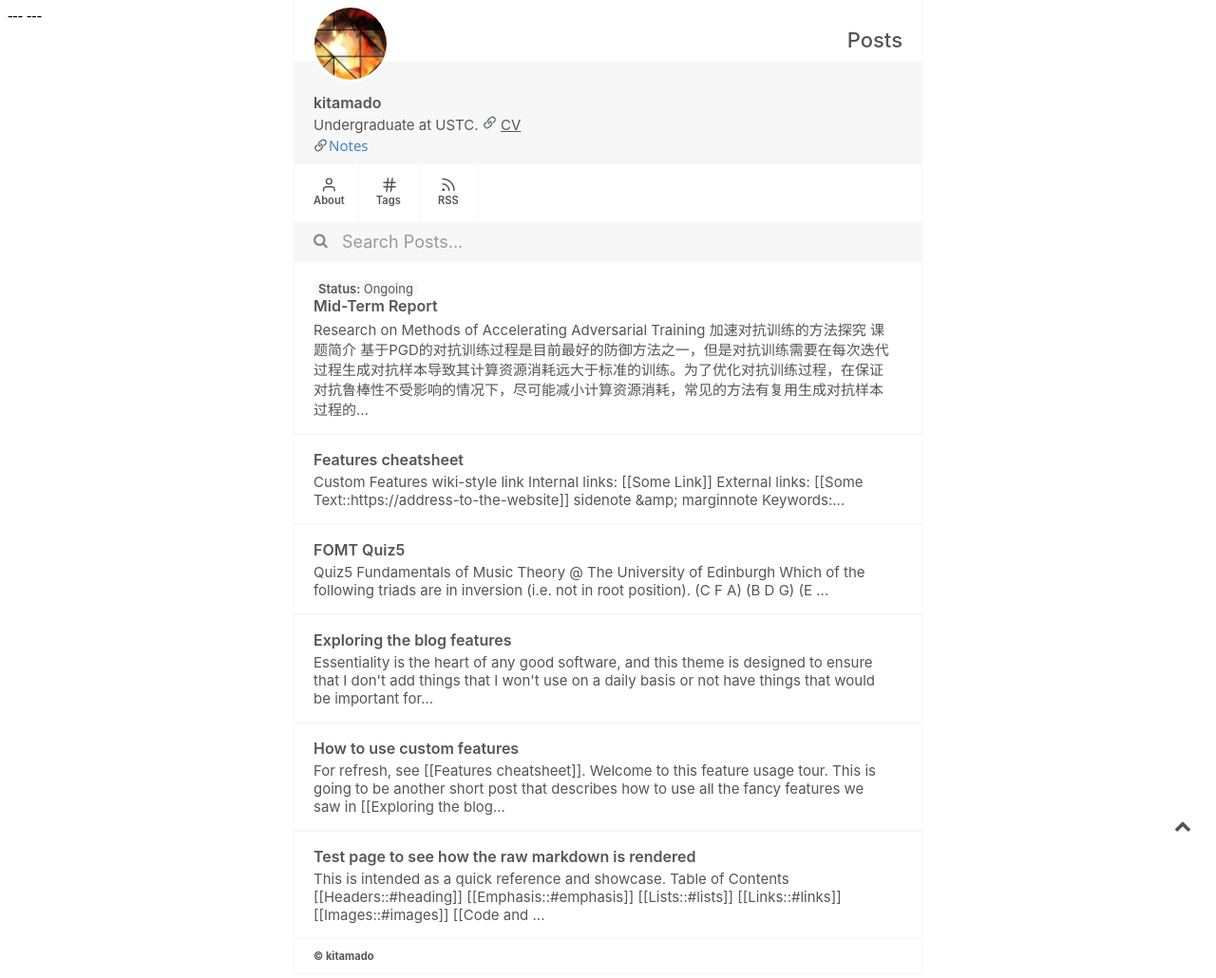
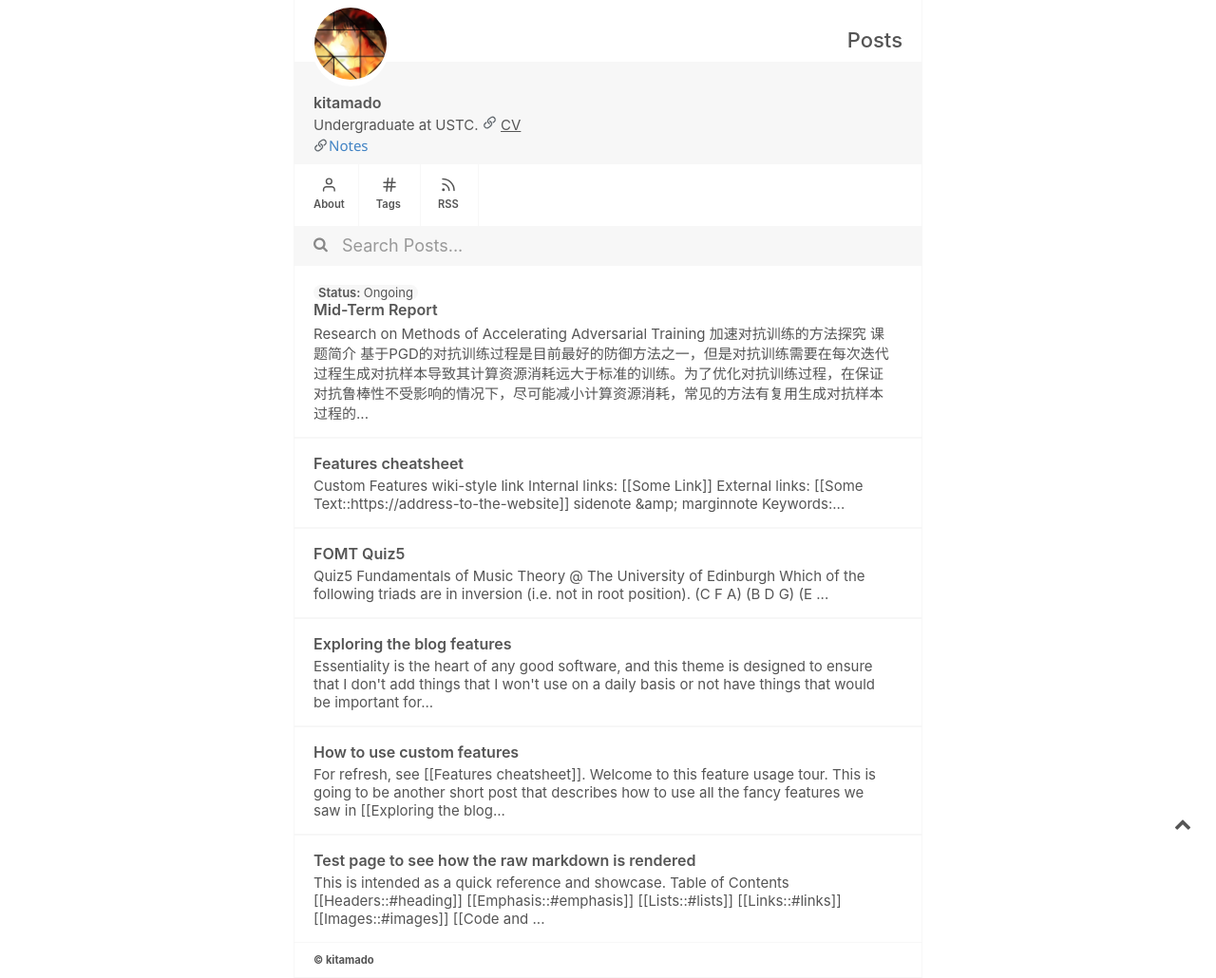
Before and after one commit to kitamado/kitamado.github.io, a Jekyll site: the page built from index.md, in a window 1280 px wide. Shown: the whole page at 95% size. Built offline with Jekyll 4.4.1, drawn with Linux system fonts in a browser that asks for light colours.

Commit message:
delete ---

```diff
--- a/_config.yml
+++ b/_config.yml
@@ -6,7 +6,7 @@ profile_pic: /assets/img/profile.png
 favicon: /assets/img/favicon.png
 copyright_name: kitamado
 baseurl: "/" # the subpath of your site, e.g. /blog
-url: "https://kitamado.github.io/" # the base hostname & protocol for your site, e.g. http://example.com
+url: "https://kitamado.netlify.app/" # the base hostname & protocol for your site, e.g. http://example.com
 encoding: utf-8
 
 # Build settings
--- a/_layouts/post.html
+++ b/_layouts/post.html
@@ -1,5 +1,3 @@
---- ---
-
 <!DOCTYPE html>
 <html lang="en">
 
@@ -27,7 +25,7 @@
         <link href="/assets/css/ie-target.css" rel="stylesheet" type="text/css"/>
     <![endif]-->
     <!--<link href="/assets/css/prism.css" rel="stylesheet" />-->
-    <link rel="alternate" type="application/rss+xml" href="https://kitamado.netlify.app/feed.xml">
+    <link rel="alternate" type="application/rss+xml" href="{{ site.url }}/feed.xml">
 </head>
 
 <body>
```
